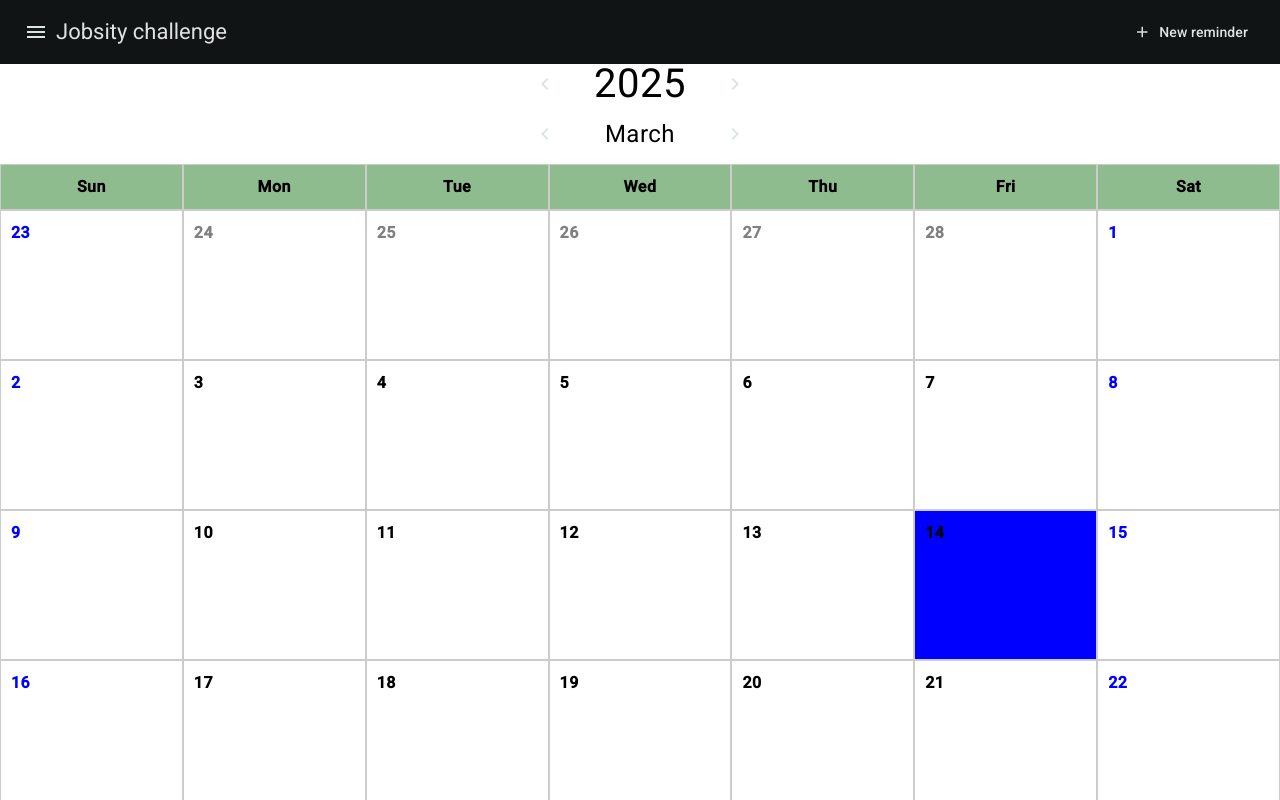
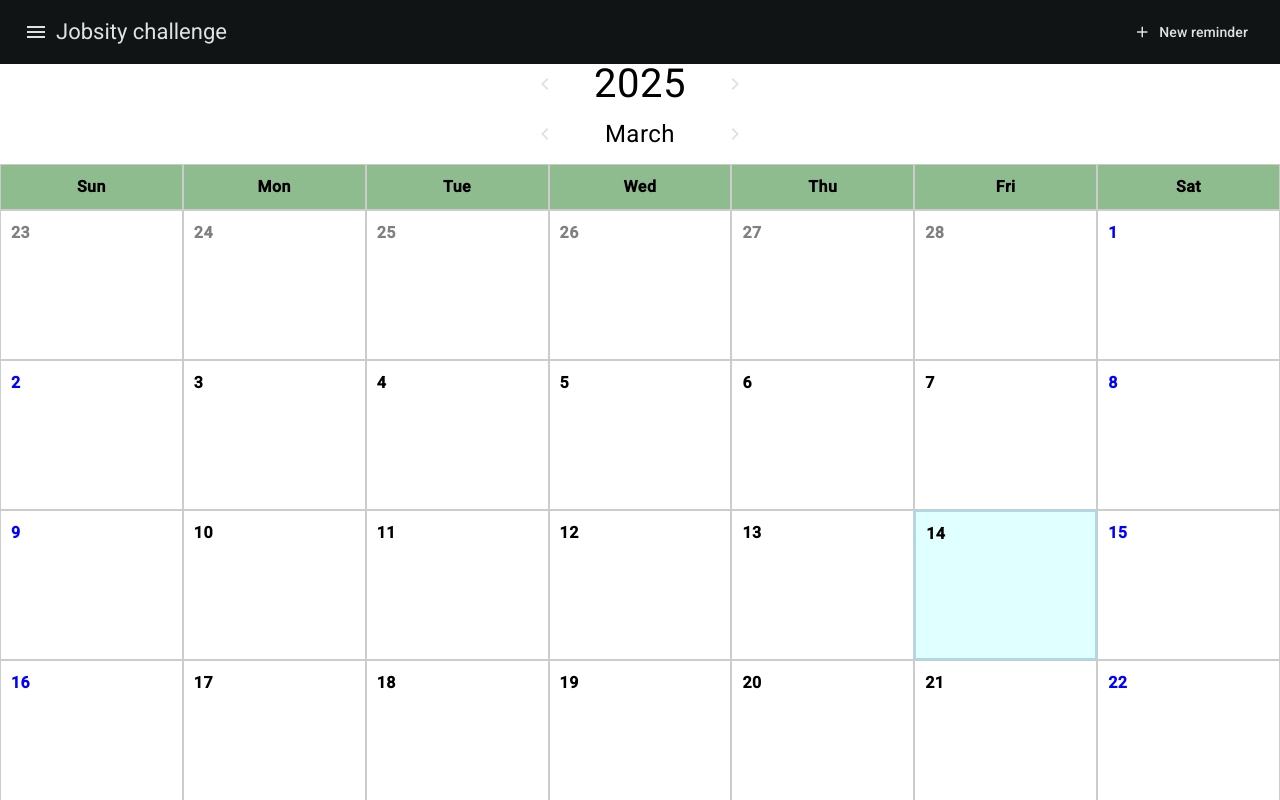
Before and after one commit to ArturShevts/calendar, an Angular app: page /calendar in a window 1280 px wide. Shown: the top 800 px of the page. Built offline with nearby package versions, Linux system fonts and the light colour scheme.

Commit message:
feat(reminder) minor clean-up

```diff
--- a/src/app/components/calendar/calendar.component.html
+++ b/src/app/components/calendar/calendar.component.html
@@ -1,12 +1,11 @@
-<div *ngIf="$vm | async as vd">
-
+<div *ngIf="$vm | async as vm" >
   <mat-toolbar class="app-navbar">
     <button mat-icon-button>
       <mat-icon>menu</mat-icon>
     </button>
     <span>Jobsity challenge</span>
     <span class="spacer"></span>
-  <button mat-button (click)="openReminderForm(vd.selectedDate)">
+    <button mat-button (click)="openReminderForm(vm.selectedDate)">
       <mat-icon>add</mat-icon> New reminder
     </button>
   </mat-toolbar>
@@ -15,7 +14,7 @@
     <button mat-icon-button (click)="changeYear(-1)">
       <mat-icon>keyboard_arrow_left</mat-icon>
     </button>
-  <div class="title-year">{{ vd.selectedDate.getFullYear() }}</div>
+    <div class="title-year">{{ vm.selectedDate.getFullYear() }}</div>
     <button mat-icon-button (click)="changeYear(1)">
       <mat-icon>keyboard_arrow_right</mat-icon>
     </button>
@@ -25,7 +24,9 @@
     <button mat-icon-button (click)="changeMonth(-1)">
       <mat-icon>keyboard_arrow_left</mat-icon>
     </button>
-  <div class="title-month">{{ vd.selectedDate.toLocaleString('default', { month: 'long' }) }}</div>
+    <div class="title-month">
+      {{ vm.selectedDate.toLocaleString('default', { month: 'long' }) }}
+    </div>
     <button mat-icon-button (click)="changeMonth(1)">
       <mat-icon>keyboard_arrow_right</mat-icon>
     </button>
@@ -42,10 +43,21 @@
       <div class="calendar-cell">Sat</div>
     </div>
     <div class="calendar-body">
-    <div class="calendar-cell" *ngFor="let day of calenderData" (click)="selectDate(day.date)"
-         [class.selected]="day.selected" [class.current]="day.current">
-      <div class="cell-date" [class.weekend]="day.date.getDay() === 0 || day.date.getDay() === 6"
-           [class.hidden]="!day.display">
+      <div
+        class="calendar-cell"
+        *ngFor="let day of calenderData"
+        (click)="selectDate(day.date)"
+        [class.selected]="day.selected"
+        [class.current]="day.current"
+      >
+        <div
+          class="cell-date"
+          [class.weekend]="
+            (day.date.getDay() === 0 || day.date.getDay() === 6)
+            && day.display
+          "
+          [class.hidden]="!day.display"
+        >
           {{ day.date.getDate() }}
         </div>
       </div>
--- a/src/app/components/calendar/calendar.component.scss
+++ b/src/app/components/calendar/calendar.component.scss
@@ -22,10 +22,12 @@
   .title-month {
     font-size: 1.5em;
     width: 150px;
-text-align: center;
+    text-align: center;
   }
 }
 .calendar {
+  max-width: 1400px;
+  margin: 0 auto;
   display: grid;
   grid-template-rows: auto 1fr;
   width: 100%;
@@ -62,10 +64,10 @@ text-align: center;
 
   }
   .selected {
-    border-color: red;
+     border: 2px solid lightblue;
   }
   .current {
-    background-color: blue;
+    background-color: lightcyan;
   }
 
 }
--- a/src/app/components/calendar/calendar.component.ts
+++ b/src/app/components/calendar/calendar.component.ts
@@ -72,12 +72,12 @@ export class CalendarComponent implements OnInit {
     reminders: Reminder[];
   }> = combineLatest([
     this.selectedDate.asObservable().pipe(
-      debounceTime(300),
       distinctUntilChanged(),
       tap((selectedDate: Date) => this.fillCalendar(selectedDate)),
     ),
     this.calendarService.$notification.pipe(
-      startWith({ body: '', error: false }),
+      startWith({ body: 'Welcome!', error: false }),
+      tap((notification) => this.openNotification(notification)),
     ),
     this.calendarService.$reminders.pipe(
       map((reminders) => Array.from(reminders.values())),
@@ -90,10 +90,7 @@ export class CalendarComponent implements OnInit {
     })),
   );
 
-  ngOnInit(): void {
-    this.fillCalendar(new Date());
-    // this.openNotification();
-  }
+  ngOnInit(): void {}
 
   getWeather(city: string) {
     const x = this.weatherService.getWeatherInformation(city);
@@ -110,16 +107,12 @@ export class CalendarComponent implements OnInit {
     });
   }
 
-  openNotification() {
-    this.calendarService.$notification.pipe(
-      tap((notice: Notification) => {
-        this.snackBar.open(notice.body, 'Close', {
-          panelClass: notice.error ? ['error'] : ['success'],
-          duration: 3000,
-          verticalPosition: 'top',
-        });
-      }),
-    );
+  openNotification(notification: Notification) {
+    this.snackBar.open(notification.body, 'Close', {
+      panelClass: notification.error ? ['error'] : ['success'],
+      duration: 3000,
+      verticalPosition: 'top',
+    });
   }
 
   // CALENDAR COMPONENT
@@ -159,7 +152,7 @@ export class CalendarComponent implements OnInit {
         reminders: [],
         weather: {},
         display: newDate.getMonth() === selectedDate.getMonth(),
-        selected: false,
+        selected: newDate.toDateString() === selectedDate.toDateString(),
         current: newDate.toDateString() === new Date().toDateString(),
       };
 
--- a/src/app/services/calendar.service.ts
+++ b/src/app/services/calendar.service.ts
@@ -29,7 +29,10 @@ export class CalendarService {
     let remindersMap = this.reminders.getValue();
 
     if (remindersMap.has(reminder.dateTime.toISOString())) {
-      this.notification.next({ body: 'Reminder already exists', error: true });
+      this.notification.next({
+        body: `Reminder already exists for ${reminder.dateTime.toDateString()}`,
+        error: true,
+      });
       return;
     }
     remindersMap.set(reminder.dateTime.toISOString(), reminder);
```
Lines whose indentation alone changed are shown as unchanged.
